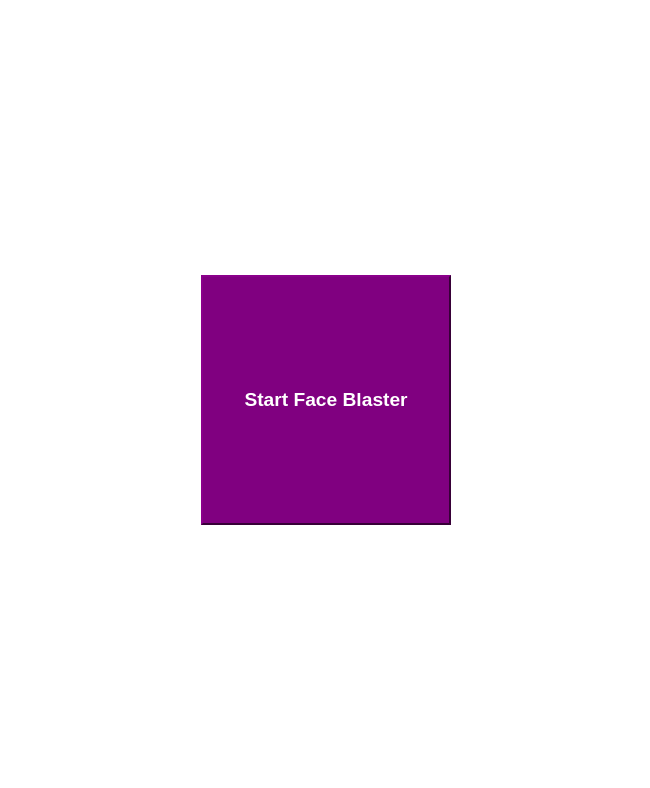
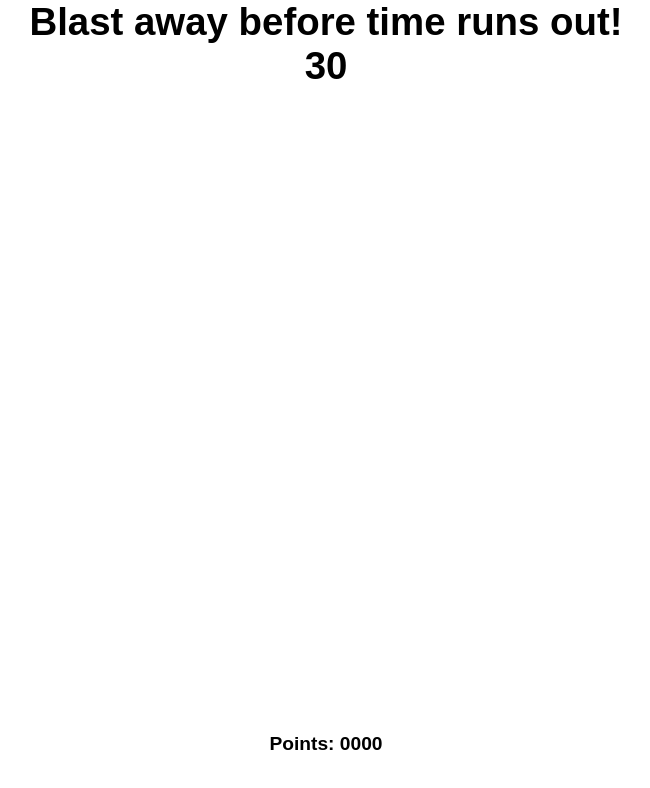
Before and after one commit to arethk/face-blaster, a plain HTML site: page index.html in a window 1280 px wide. Shown: the whole page, without its empty margins (314-964 px from the left). Drawn offline with Linux system fonts and the light colour scheme.

Commit message:
basic layout is working

```diff
--- a/index.html
+++ b/index.html
@@ -10,8 +10,39 @@
 </head>
 
 <body>
-    <div class="start-menu">
+    <div class="start-menu hide">
         <button type="button" class="start-button" onclick="startFaceBlaster()">Start Face Blaster</button>
+    </div>
+    <div class="game">
+        <div class="header">
+            Blast away before time runs out!
+        </div>
+        <div class="time">
+            30
+        </div>
+        <div class="levels">
+            <div class="level1">
+                <div class="cell0"></div>
+                <div class="cell1"></div>
+                <div class="cell2"></div>
+                <div class="cell3"></div>
+                <div class="cell4"></div>
+                <div class="cell5"></div>
+                <div class="cell6"></div>
+                <div class="cell7"></div>
+                <div class="cell8"></div>
+                <div class="cell9"></div>
+                <div class="cell10"></div>
+                <div class="cell11"></div>
+                <div class="cell12"></div>
+                <div class="cell13"></div>
+                <div class="cell14"></div>
+                <div class="cell15"></div>
+            </div>
+        </div>
+        <div class="footer">
+            Points: <span class="points">0000</span>
+        </div>
     </div>
     <audio id="soundStart" preload="auto">
         <source src="sounds/start.mp3" type="audio/mpeg" />
--- a/style/style.css
+++ b/style/style.css
@@ -3,6 +3,7 @@ body {
     padding: 0;
     color: black;
     background-color: white;
+    font-family: sans-serif;
 }
 
 .start-menu {
@@ -25,17 +26,39 @@ body {
     border-color: darkmagenta;
 }
 
-/*
-.app {
-    width: 100%;
-    height: 100vh;
-    overflow: hidden;
-    display: flex;
-    justify-content: center;
-    align-items: center;
-}
-*/
-
 .hide {
     display: none;
 }
+
+.game {
+    display: flex;
+    flex-direction: column;
+}
+
+.header {
+    margin: auto;
+    font-size: 3.0vw;
+    font-weight: bold;
+}
+
+.time {
+    margin: auto;
+    font-size: 3.0vw;
+    font-weight: bold;
+}
+
+.footer {
+    margin: auto;
+    padding-top: 5px;
+    font-size: 1.5vw;
+    font-weight: bold;
+}
+
+.level1 {
+    display: grid;
+    height: 80vh;
+    width: 50vw;
+    grid-template-rows: repeat(4, minmax(10px, 1fr));
+    grid-template-columns: repeat(4, minmax(20px, 1fr));
+    margin: auto;
+}
```
